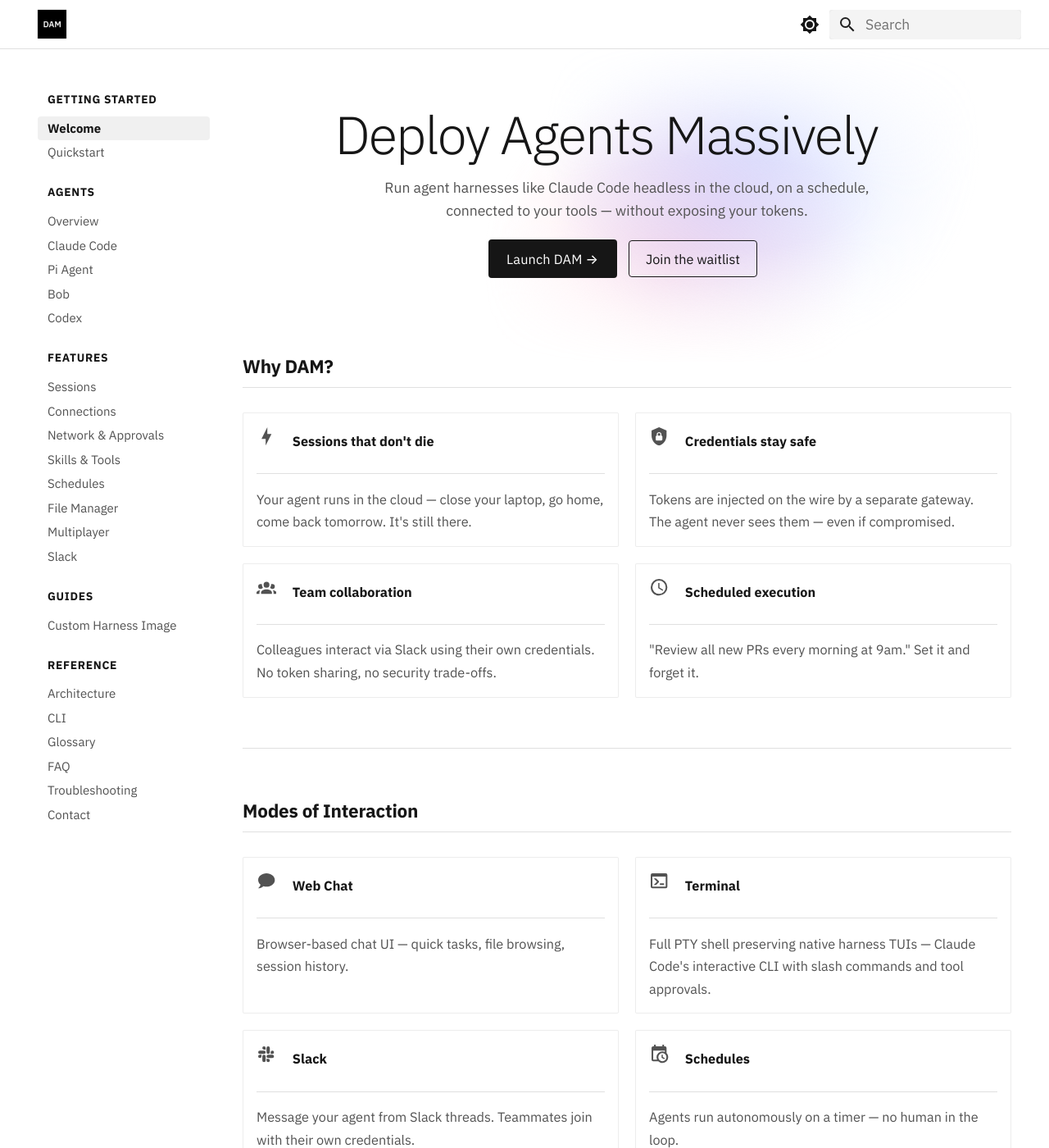
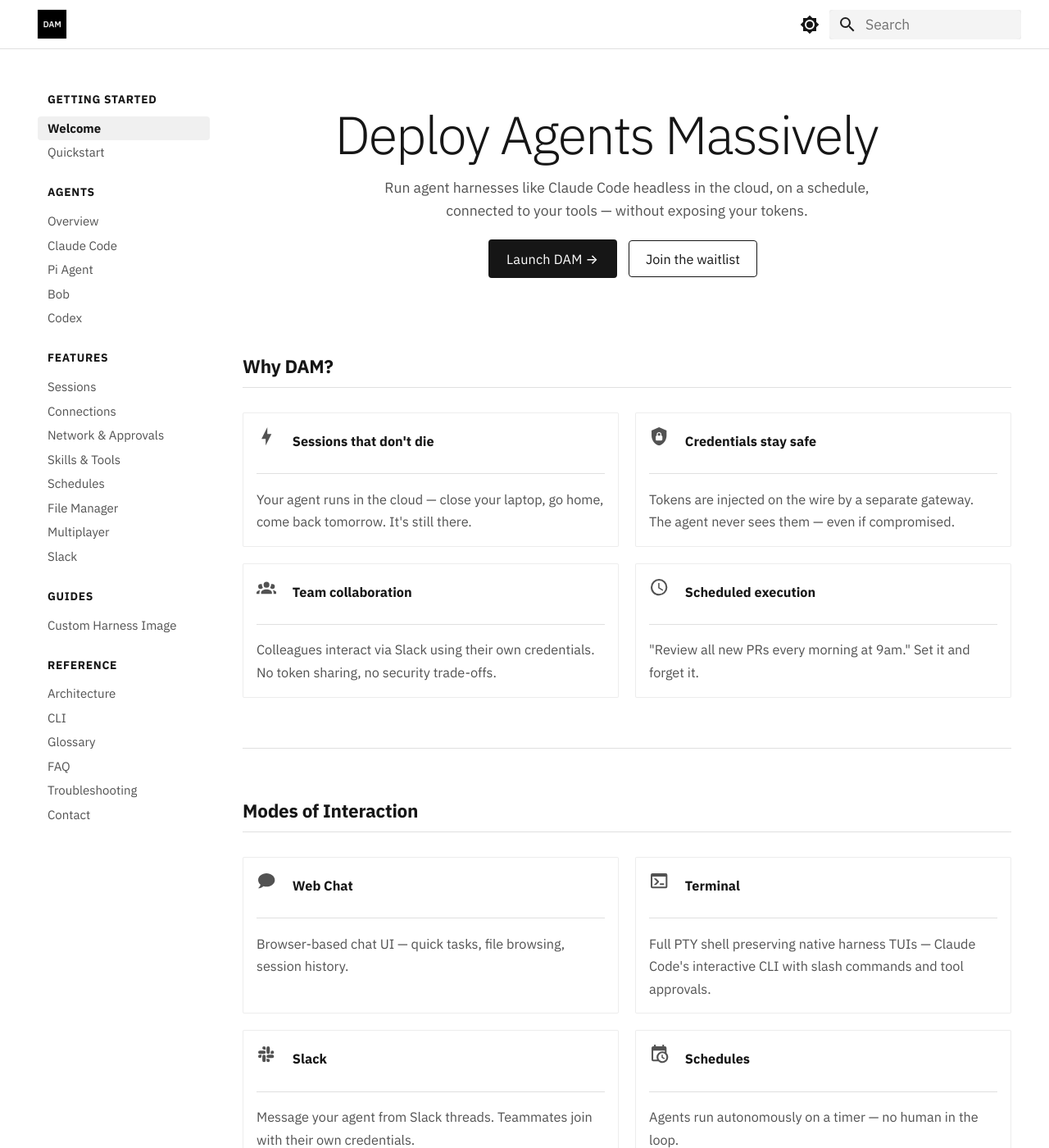
Before and after one commit to dam-agents/docs, an MkDocs documentation site: the page built from docs/index.md, in a window 1280 px wide and 1400 px high. Shown: the whole window at 82% size. Built offline with MkDocs 1.6.1 and Material for MkDocs 9.7.7, drawn with Linux system fonts in a browser that asks for light colours.

Commit message:
docs: remove color

```diff
--- a/docs/stylesheets/extra.css
+++ b/docs/stylesheets/extra.css
@@ -235,24 +235,7 @@
 }
 
 .hero::before {
-  content: "";
-  position: absolute;
-  inset: -2rem -4rem -3rem -4rem;
-  background:
-    radial-gradient(circle at 65% 30%, rgba(180, 200, 255, 0.4) 0%, transparent 35%),
-    radial-gradient(circle at 55% 70%, rgba(255, 180, 200, 0.35) 0%, transparent 35%),
-    radial-gradient(circle at 60% 50%, rgba(200, 170, 255, 0.3) 0%, transparent 30%);
-  mask-image: radial-gradient(ellipse 75% 75% at 60% 50%, black 20%, transparent 70%);
-  -webkit-mask-image: radial-gradient(ellipse 75% 75% at 60% 50%, black 20%, transparent 70%);
-  pointer-events: none;
-  z-index: -1;
-}
-
-[data-md-color-scheme="slate"] .hero::before {
-  background:
-    radial-gradient(circle at 65% 30%, rgba(130, 160, 220, 0.15) 0%, transparent 35%),
-    radial-gradient(circle at 55% 70%, rgba(200, 130, 160, 0.12) 0%, transparent 35%),
-    radial-gradient(circle at 60% 50%, rgba(160, 130, 210, 0.1) 0%, transparent 30%);
+  content: none;
 }
 
 .hero h1 {
```
